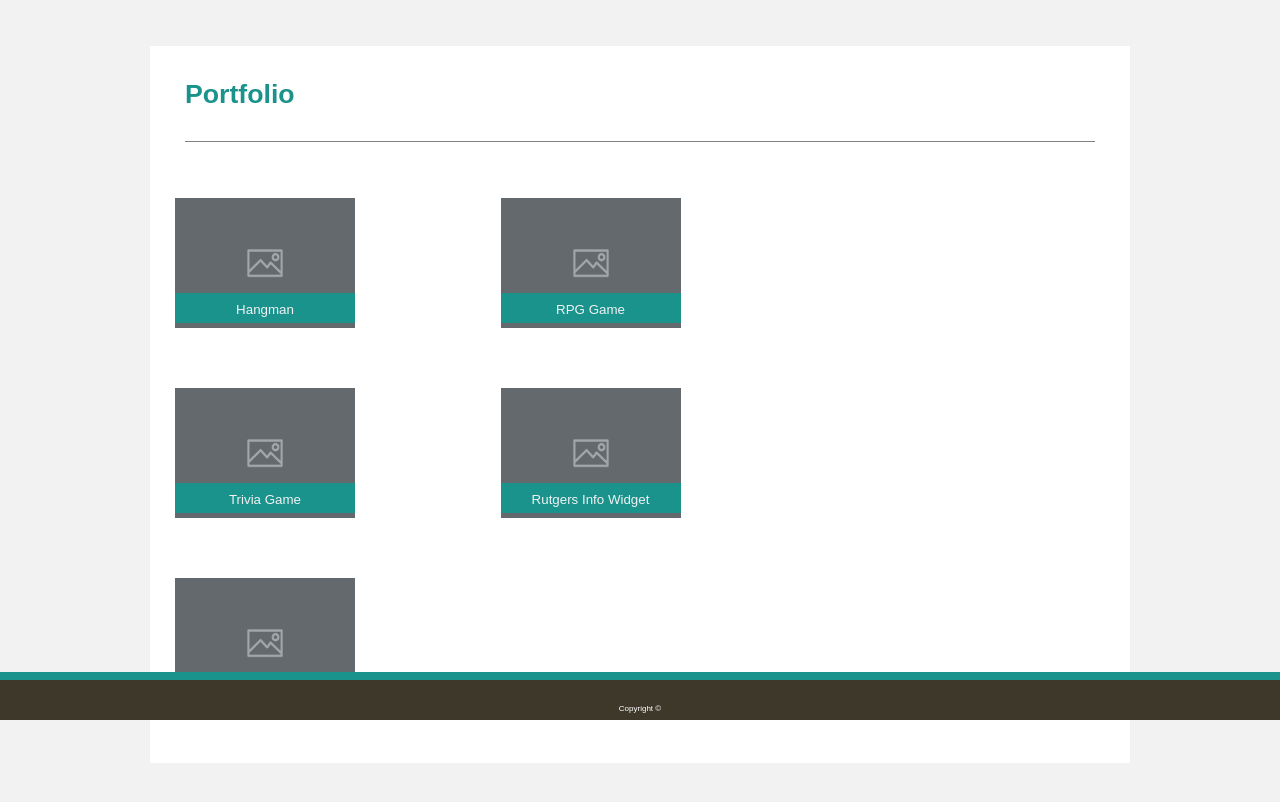
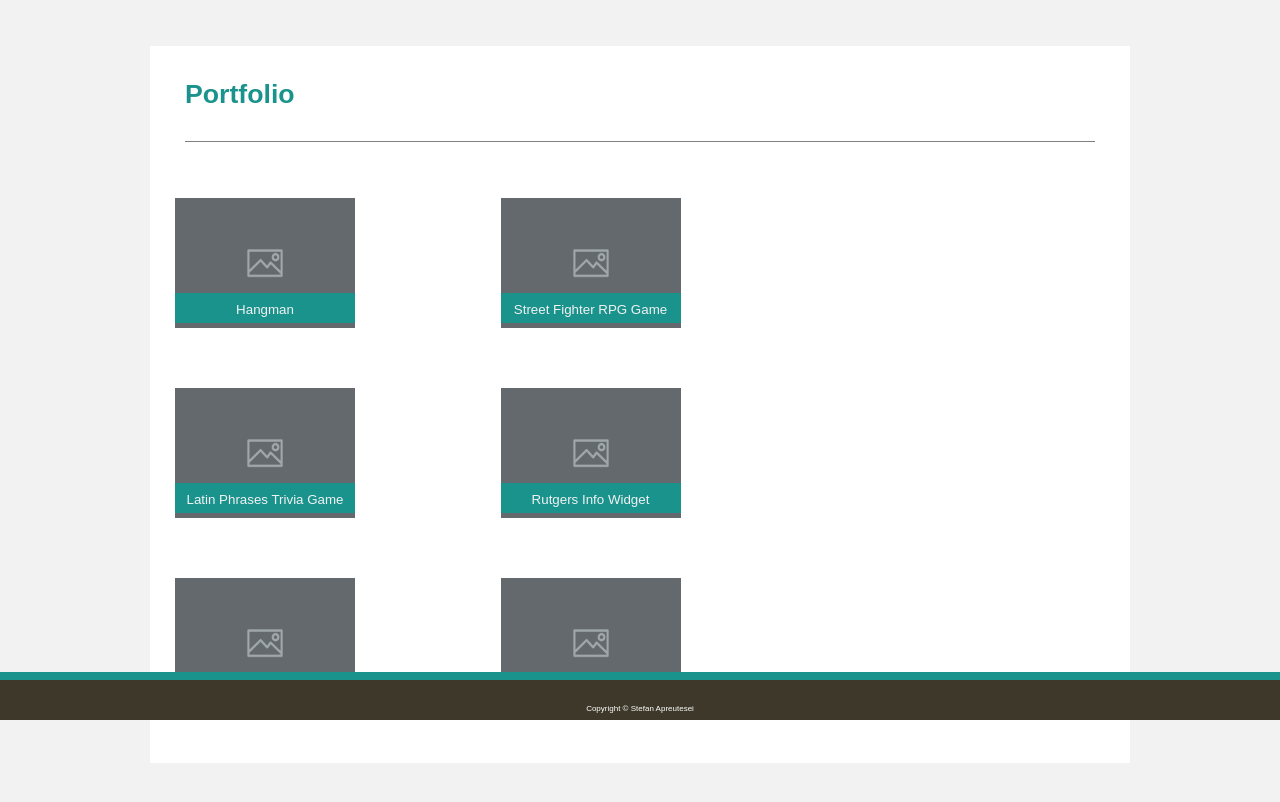
Before and after one commit to stefan-apr/Responsive-Portfolio, a plain HTML site: page portfolio.html in a window 1280 px wide. Shown: the part 80-882 px from the top of the page. Drawn offline with Linux system fonts and the light colour scheme.

Commit message:
Updated portfolio links, minor design work

```diff
--- a/portfolio.html
+++ b/portfolio.html
@@ -29,12 +29,16 @@
                     </a>
             </figure>
             <figure>
-                    <figcaption>RPG Game</figcaption>
-                    <img src="assets/images/placeholder.png" alt="RPG Game" class="col2">
+                    <figcaption>Street Fighter RPG Game</figcaption>
+                    <a href="https://stefan-apr.github.io/street_fighter_game/">
+                        <img src="assets/images/placeholder.png" alt="RPG Game" class="col2">
+                    </a>
             </figure>
             <figure>
-                    <figcaption>Trivia Game</figcaption>
-                    <img src="assets/images/placeholder.png" alt="Trivia Game" class="col1">
+                    <figcaption>Latin Phrases Trivia Game</figcaption>
+                    <a href="https://stefan-apr.github.io/TriviaGame/">
+                        <img src="assets/images/placeholder.png" alt="Trivia Game" class="col1">
+                    </a>
             </figure>
             <figure>
                     <figcaption>Rutgers Info Widget</figcaption>
@@ -44,10 +48,16 @@
                     <figcaption>Rock Paper Scissors</figcaption>
                     <img src="assets/images/placeholder.png" alt="Rock Paper Scissors" class="col1">
             </figure>
+            <figure>
+                    <figcaption>GIF Grabber</figcaption>
+                    <a href="https://stefan-apr.github.io/Giphy-Project/">
+                        <img src="assets/images/placeholder.png" alt="GIF Grabber" class="col1">
+                    </a>
+            </figure>
         </div>
 
         <div class="footer">
-            <span>Copyright ©</span>
+            <span>Copyright © Stefan Apreutesei</span>
         </div>
 
     </body>
```
Also changed, not shown: contact.html (+1 -1 lines), index.html (+1 -1 lines).
